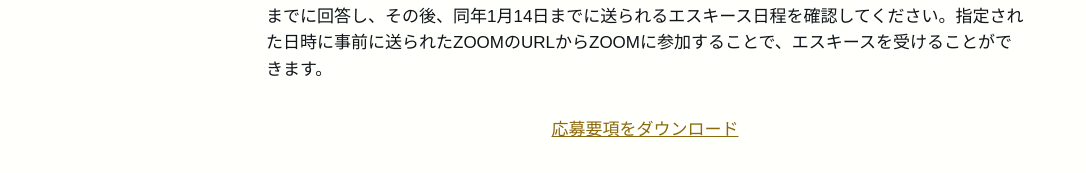
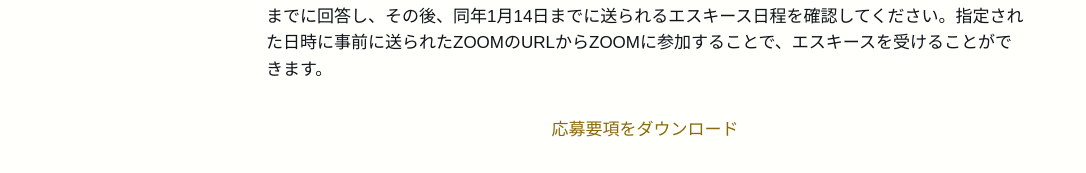
Before and after one commit to HornCake/GLsite, a Nuxt app: page / in a window 1280 px wide. Shown: the part 4385-4558 px from the top of the page, without its empty margins (0-1086 px from the left). Built offline with nearby package versions, Linux system fonts and the light colour scheme.

Commit message:
[fix] Fix pdf

```diff
--- a/components/ORequirements.vue
+++ b/components/ORequirements.vue
@@ -30,7 +30,7 @@
       </p>
     </section>
     <section>
-      <p class="download"><a href="@/assets/files/GLcompe2023応募要項_20231219.pdf" download="GLコンペティション2023 応募要項">応募要項をダウンロード</a></p>
+      <p class="download"><a :href="ret['GLcompe2023応募要項_20231219.pdf']" target="_blank" rel="noopener noreferrer">応募要項をダウンロード</a></p>
     </section>
   </section>
 </template>
@@ -39,6 +39,13 @@
   const onClick = () => {
     scrollToEle("応募");
   };
+  const files = import.meta.glob("../assets/files/*", { eager: true });
+
+  const ret: Record<string, string> = {};
+
+  for (const key in files) {
+    ret[key.replace("../assets/files/", "")] = files[key].default as string;
+  }
 </script>
 
 <style scoped lang="scss">
```
